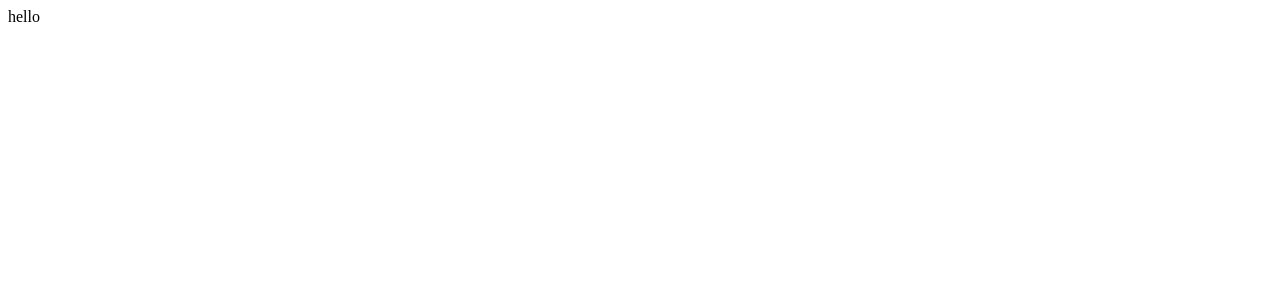
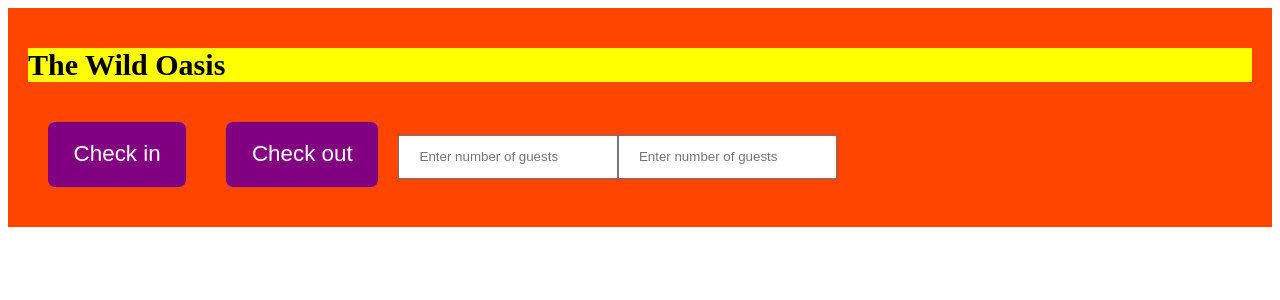
Before and after one commit to williamsconcepts/the-wild-oasis, a React (Vite) app: page / in a window 1280 px wide. Shown: the top 300 px of the page. Built offline with nearby package versions, Linux system fonts and the light colour scheme.

Commit message:
Introduction to Styled Components

```diff
--- a/package.json
+++ b/package.json
@@ -11,7 +11,8 @@
   },
   "dependencies": {
     "react": "^18.2.0",
-    "react-dom": "^18.2.0"
+    "react-dom": "^18.2.0",
+    "styled-components": "^6.4.0"
   },
   "devDependencies": {
     "@types/react": "^18.2.15",
--- a/src/App.jsx
+++ b/src/App.jsx
@@ -1,5 +1,47 @@
+import styled from "styled-components";
+
+const H1 = styled.h1`
+  font-size: 30px;
+  font-weight: 600;
+  background-color: yellow;
+`;
+
+const Button = styled.button`
+  font-size: 1.4rem;
+  padding: 1.2rem 1.6rem;
+  font-weight: 500;
+  border: none;
+  border-radius: 7px;
+  background-color: purple;
+  color: white;
+  cursor: pointer;
+
+  margin: 20px;
+`;
+
+const Input = styled.input`
+  border: 1px solid #ddd
+  border-radius: 5px;
+  padding: 0.8rem 1.2rem;
+  padding: 0.8rem 1.2rem;
+  `;
+
+const StyledApp = styled.div`
+  background-color: orangered;
+  padding: 20px;
+`;
+
 function App() {
-  return <div>hello</div>;
+  return (
+    <StyledApp>
+      <H1>The Wild Oasis</H1>
+      <Button onClick={() => alert("check in")}>Check in</Button>
+      <Button onClick={() => alert("check out")}>Check out</Button>
+
+      <Input type="number" placeholder="Enter number of guests" />
+      <Input type="number" placeholder="Enter number of guests" />
+    </StyledApp>
+  );
 }
 
 export default App;
```
Also changed, not shown: 1 other file (tests, documents, lock files or other folders).
